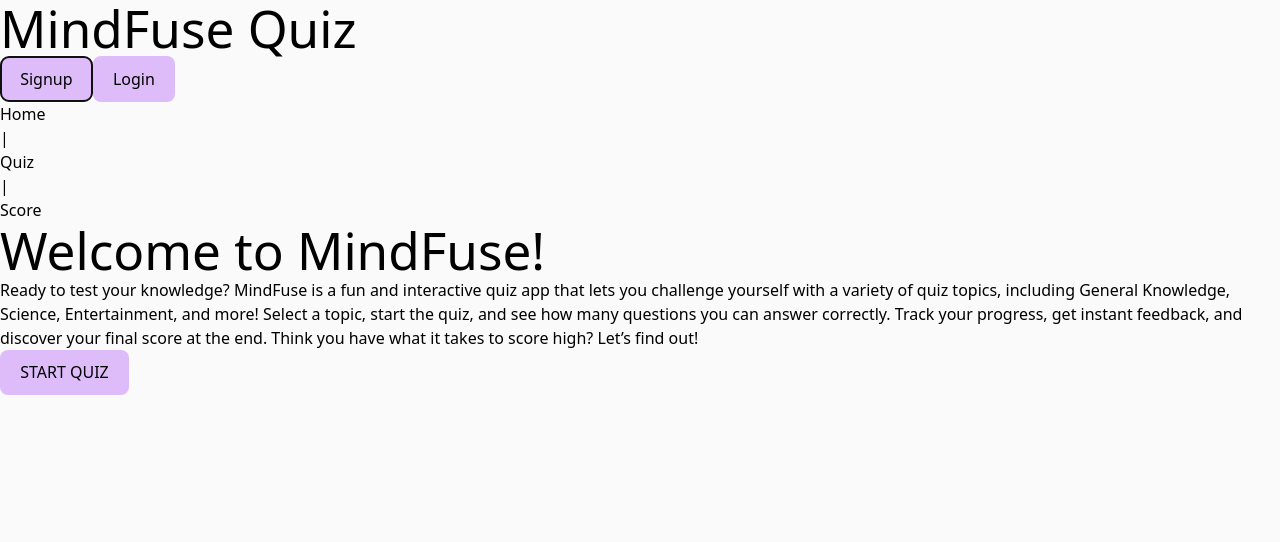
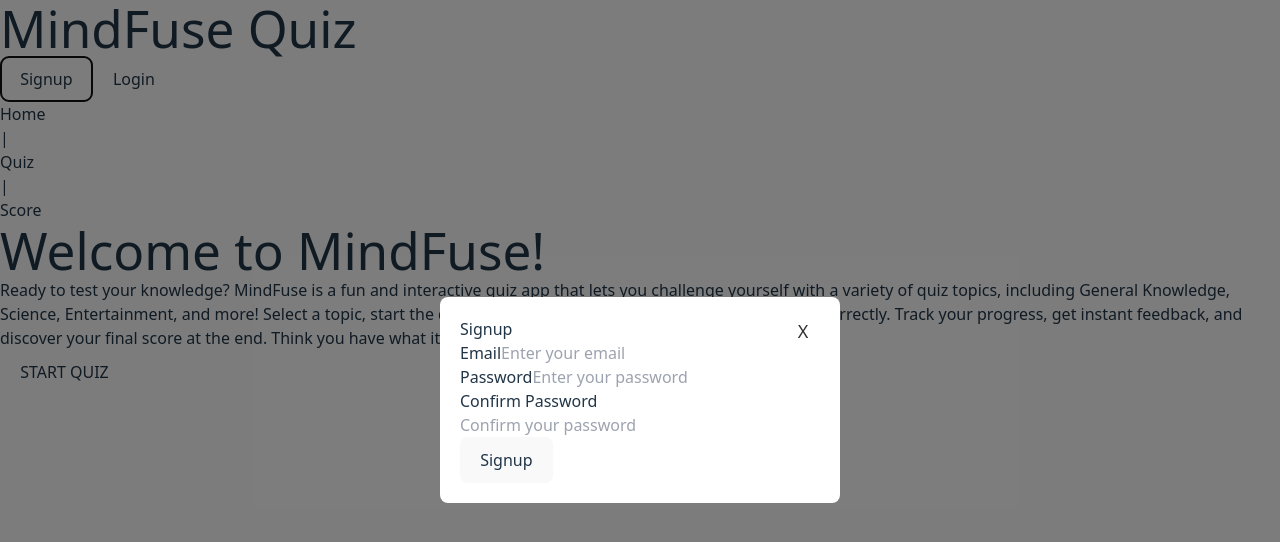
Before and after one commit to Alle4n/Allen-Najjuma-Capstone-Project, a React (Vite) app in the folder mindfuse-quiz-app/: page / in a window 1280 px wide. Both pictures are taken after a click on the button "Signup". Shown: the top 542 px of the page. Built offline with nearby package versions, Linux system fonts and the light colour scheme.

Commit message:
Building the signup form

```diff
--- a/mindfuse-quiz-app/src/components/Header.jsx
+++ b/mindfuse-quiz-app/src/components/Header.jsx
@@ -1,15 +1,60 @@
-import React from 'react';
+import React, { useState } from 'react';
+// import LoginForm from './LoginForm'; // import LoginForm component
+import SignupForm from './SignupForm'; // import SignupForm component
 
 function Header() {
+  const [showLogin, setShowLogin] = useState(false);
+  const [showSignup, setShowSignup] = useState(false);
+
+  const handleLoginClick = () => {
+    setShowLogin(true);
+    setShowSignup(false);
+  };
+
+  const handleSignupClick = () => {
+    setShowSignup(true);
+    setShowLogin(false);
+  };
+
+  const closeModal = () => {
+    setShowLogin(false);
+    setShowSignup(false);
+  };
+
   return (
-    <header className='inline-flex items-center justify-between p-5 pl-20 pr-20 space-x-96 bg-purple-900 w-full'>
-      <h1 className='text-3xl text-gray-300 font-bold italic'>MindFuse Quiz</h1>
-      <div className='flex space-x-20 mr-auto'>
-      <button>Signup</button>
-      <button>Login</button>
-      </div>
+    <div>
+      <header className='inline-flex items-center justify-between p-5 pl-20 pr-20 space-x-96 bg-purple-900 w-full'>
+        <h1 className='text-3xl text-gray-300 font-bold italic'>MindFuse Quiz</h1>
+        <div className='flex space-x-20 mr-auto'>
+          <button onClick={handleSignupClick} className='bg-purple-600 text-white p-2 rounded'>
+            Signup
+          </button>
+          <button onClick={handleLoginClick} className='bg-purple-600 text-white p-2 rounded'>
+            Login
+          </button>
+        </div>
+      </header>
 
-    </header>
+      {/* Modal for Login */}
+      {showLogin && (
+        <div className="modal-overlay" onClick={closeModal}>
+          <div className="modal-content" onClick={(e) => e.stopPropagation()}>
+            <button onClick={closeModal} className="close-btn">X</button>
+            <LoginForm />
+          </div>
+        </div>
+      )}
+
+      {/* Modal for Signup */}
+      {showSignup && (
+        <div className="modal-overlay" onClick={closeModal}>
+          <div className="modal-content" onClick={(e) => e.stopPropagation()}>
+            <button onClick={closeModal} className="close-btn">X</button>
+            <SignupForm />
+          </div>
+        </div>
+      )}
+    </div>
   );
 }
 
--- a/mindfuse-quiz-app/src/components/QuizPage.jsx
+++ b/mindfuse-quiz-app/src/components/QuizPage.jsx
@@ -87,7 +87,7 @@ const App = () => {
   };
 
   return (
-    <div className="min-h-screen flex flex-col items-center justify-center bg-gray-100 p-6">
+    <div className="flex flex-col items-center justify-between bg-gray-100 p-6">
       {/* Category Selection */}
       {!questions.length && !loading && !error && (
         <div className="bg-white shadow-lg rounded-lg p-8 w-full max-w-md">
@@ -115,15 +115,18 @@ const App = () => {
 
       {/* Quiz View */}
       {questions.length > 0 && !loading && !error && !quizFinished && currentQuestionIndex < questions.length && (
+        <div className="w-full max-w-md">
           <QuestionCard
             question={questions[currentQuestionIndex]}
             onNextQuestion={handleNextQuestion}
             questionIndex={currentQuestionIndex}
           />
+        </div>
       )}
 
       {/* Score View */}
       {quizFinished && !loading && !error && (
+        <div className="w-full max-w-md">
           <ScorePage
             correctAnswers={correctAnswers}
             incorrectAnswers={incorrectAnswers}
@@ -132,6 +135,7 @@ const App = () => {
             totalQuizzes={totalQuizzes}
             onRestart={handleRestart}
           />
+        </div>
       )}
     </div>
   );
--- /dev/null
+++ b/mindfuse-quiz-app/src/components/SignupForm.jsx
@@ -0,0 +1,73 @@
+import React, { useState } from 'react';
+
+function SignupForm() {
+  const [email, setEmail] = useState('');
+  const [password, setPassword] = useState('');
+  const [confirmPassword, setConfirmPassword] = useState('');
+
+  const handleSubmit = (e) => {
+    e.preventDefault();
+    if (password !== confirmPassword) {
+      console.error('Passwords do not match');
+      return;
+    }
+    console.log('Signup submitted with:', { email, password });
+  };
+
+  const handleAlert = () => {
+    alert('Coming Soon');
+  };
+
+  return (
+    <div>
+      <h2 className="text-2xl font-semibold mb-4">Signup</h2>
+      <form onSubmit={handleSubmit}>
+        <div className="mb-4">
+          <label htmlFor="email" className="block text-sm font-medium text-gray-700">Email</label>
+          <input
+            type="email"
+            id="email"
+            value={email}
+            onChange={(e) => setEmail(e.target.value)}
+            className="mt-1 p-2 w-full border rounded"
+            placeholder="Enter your email"
+            required
+          />
+        </div>
+        <div className="mb-4">
+          <label htmlFor="password" className="block text-sm font-medium text-gray-700">Password</label>
+          <input
+            type="password"
+            id="password"
+            value={password}
+            onChange={(e) => setPassword(e.target.value)}
+            className="mt-1 p-2 w-full border rounded"
+            placeholder="Enter your password"
+            required
+          />
+        </div>
+        <div className="mb-4">
+          <label htmlFor="confirmPassword" className="block text-sm font-medium text-gray-700">Confirm Password</label>
+          <input
+            type="password"
+            id="confirmPassword"
+            value={confirmPassword}
+            onChange={(e) => setConfirmPassword(e.target.value)}
+            className="mt-1 p-2 w-full border rounded"
+            placeholder="Confirm your password"
+            required
+          />
+        </div>
+        <button
+          type="submit"
+          className="w-full p-2 bg-purple-950 text-white rounded"
+          onClick={handleAlert}
+        >
+          Signup
+        </button>
+      </form>
+    </div>
+  );
+}
+
+export default SignupForm;
--- a/mindfuse-quiz-app/src/index.css
+++ b/mindfuse-quiz-app/src/index.css
@@ -6,19 +6,33 @@
   font-family: system-ui, Avenir, Helvetica, Arial, sans-serif;
   line-height: 1.5;
   font-weight: 400;
-
   font-synthesis: none;
   text-rendering: optimizeLegibility;
   -webkit-font-smoothing: antialiased;
   -moz-osx-font-smoothing: grayscale;
 }
+
+* {
+  margin: 0;
+  padding: 0;
+  box-sizing: border-box;
+}
+
+body, html {
+  height: 100%;
+  width: 100%;
+}
+
 body {
   margin: 0;
   display: flex;
+  flex-direction: column;
   min-width: 320px;
   min-height: 100vh;
   background-color: rgb(250, 250, 250);
+  align-items: center;
 }
+
 h1 {
   font-size: 3.2em;
   line-height: 1.1;
@@ -35,55 +49,55 @@ button {
   cursor: pointer;
   transition: border-color 0.25s;
 }
+
 button:hover {
   border-color: #000;
   background-color: #d1d5db;
 }
+
 button:focus,
 button:focus-visible {
   outline: 4px auto -webkit-focus-ring-color;
 }
-/*
 
-a {
-  font-weight: 500;
-  color: #646cff;
-  text-decoration: inherit;
-}
-a:hover {
-  color: #535bf2;
+/* Modal Overlay */
+.modal-overlay {
+  position: fixed;
+  top: 0;
+  left: 0;
+  width: 100%;
+  height: 100%;
+  background-color: rgba(0, 0, 0, 0.5);
+  display: flex;
+  justify-content: center;
+  align-items: center;
+  z-index: 1000;
 }
 
-body {
-  margin: 0;
-  display: flex;
-  place-items: center;
-  min-width: 320px;
-  min-height: 100vh;
+/* Modal Content */
+.modal-content {
+  background-color: white;
+  padding: 20px;
+  border-radius: 8px;
+  max-width: 400px;
+  width: 100%;
+  position: relative;
 }
 
-h1 {
-  font-size: 3.2em;
-  line-height: 1.1;
+/* Close Button */
+.close-btn {
+  position: absolute;
+  top: 10px;
+  right: 10px;
+  background-color: transparent;
+  border: none;
+  font-size: 18px;
+  cursor: pointer;
+  color: #333;
 }
 
-button {
-  border-radius: 8px;
-  border: 1px solid transparent;
-  padding: 0.6em 1.2em;
-  font-size: 1em;
-  font-weight: 500;
-  font-family: inherit;
-  background-color: #1a1a1a;
-  cursor: pointer;
-  transition: border-color 0.25s;
-}
-button:hover {
-  border-color: #646cff;
-}
-button:focus,
-button:focus-visible {
-  outline: 4px auto -webkit-focus-ring-color;
+.close-btn:hover {
+  color: #900;
 }
 
 @media (prefers-color-scheme: light) {
@@ -91,10 +105,8 @@ button:focus-visible {
     color: #213547;
     background-color: #ffffff;
   }
-  a:hover {
-    color: #747bff;
-  }
+
   button {
     background-color: #f9f9f9;
   }
-} */
+}
```
Lines whose indentation alone changed are shown as unchanged.
